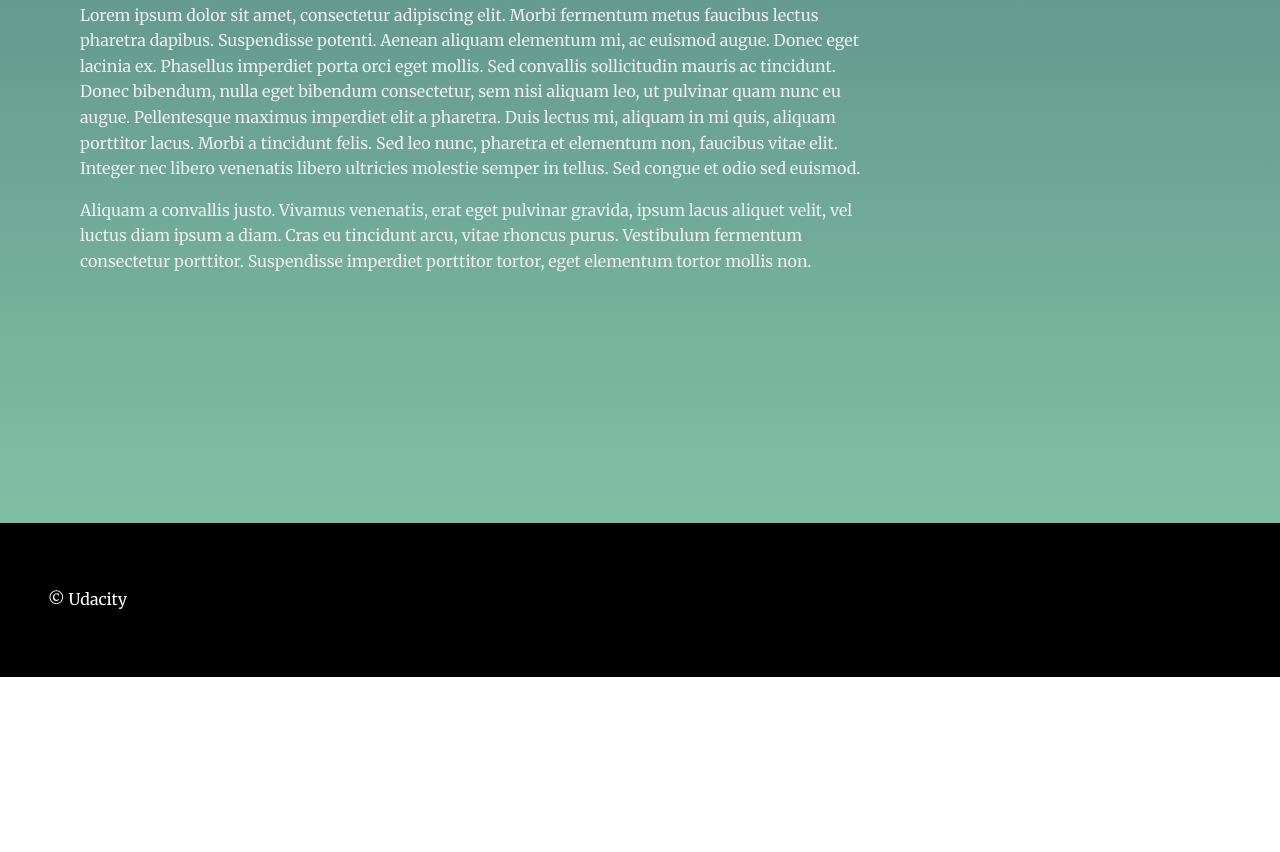
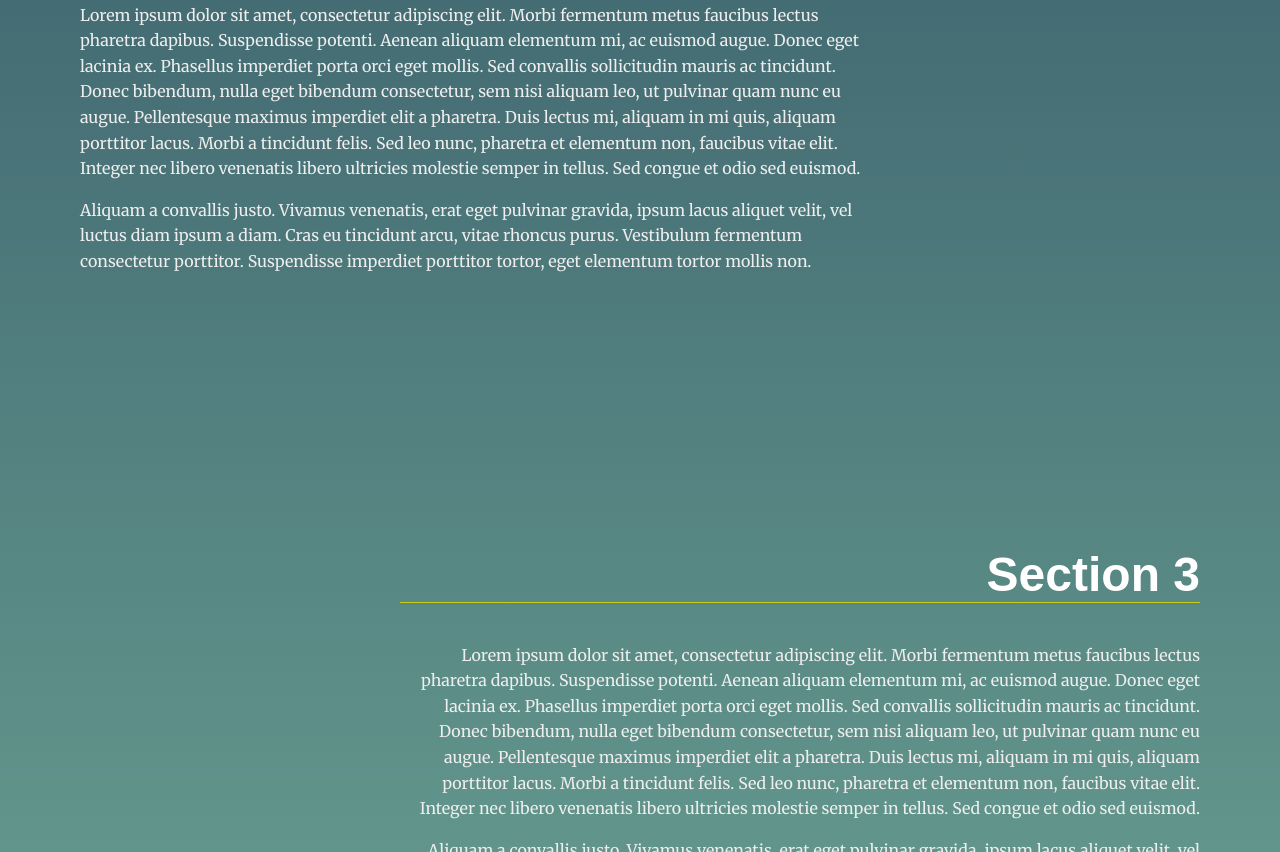
Before and after one commit to ibrahim99035/my_Landing_Page_Projec, a plain HTML site: page index.html in a window 1280 px wide. Shown: the part 1948-2800 px from the top of the page. Before the commit the page ends 2625 px from the top, so only its background shows below. Drawn offline with Linux system fonts and the light colour scheme.

Commit message:
adding more sections to test

```diff
--- a/index.html
+++ b/index.html
@@ -50,6 +50,22 @@
         <p>Aliquam a convallis justo. Vivamus venenatis, erat eget pulvinar gravida, ipsum lacus aliquet velit, vel luctus diam ipsum a diam. Cras eu tincidunt arcu, vitae rhoncus purus. Vestibulum fermentum consectetur porttitor. Suspendisse imperdiet porttitor tortor, eget elementum tortor mollis non.</p>
       </div>
     </section>
+    <section id="section4" data-nav="Section 4">
+      <div class="landing__container">
+        <h2>Section 3</h2>
+        <p>Lorem ipsum dolor sit amet, consectetur adipiscing elit. Morbi fermentum metus faucibus lectus pharetra dapibus. Suspendisse potenti. Aenean aliquam elementum mi, ac euismod augue. Donec eget lacinia ex. Phasellus imperdiet porta orci eget mollis. Sed convallis sollicitudin mauris ac tincidunt. Donec bibendum, nulla eget bibendum consectetur, sem nisi aliquam leo, ut pulvinar quam nunc eu augue. Pellentesque maximus imperdiet elit a pharetra. Duis lectus mi, aliquam in mi quis, aliquam porttitor lacus. Morbi a tincidunt felis. Sed leo nunc, pharetra et elementum non, faucibus vitae elit. Integer nec libero venenatis libero ultricies molestie semper in tellus. Sed congue et odio sed euismod.</p>
+
+        <p>Aliquam a convallis justo. Vivamus venenatis, erat eget pulvinar gravida, ipsum lacus aliquet velit, vel luctus diam ipsum a diam. Cras eu tincidunt arcu, vitae rhoncus purus. Vestibulum fermentum consectetur porttitor. Suspendisse imperdiet porttitor tortor, eget elementum tortor mollis non.</p>
+      </div>
+    </section>
+    <section id="section5" data-nav="Section 5">
+      <div class="landing__container">
+        <h2>Section 3</h2>
+        <p>Lorem ipsum dolor sit amet, consectetur adipiscing elit. Morbi fermentum metus faucibus lectus pharetra dapibus. Suspendisse potenti. Aenean aliquam elementum mi, ac euismod augue. Donec eget lacinia ex. Phasellus imperdiet porta orci eget mollis. Sed convallis sollicitudin mauris ac tincidunt. Donec bibendum, nulla eget bibendum consectetur, sem nisi aliquam leo, ut pulvinar quam nunc eu augue. Pellentesque maximus imperdiet elit a pharetra. Duis lectus mi, aliquam in mi quis, aliquam porttitor lacus. Morbi a tincidunt felis. Sed leo nunc, pharetra et elementum non, faucibus vitae elit. Integer nec libero venenatis libero ultricies molestie semper in tellus. Sed congue et odio sed euismod.</p>
+
+        <p>Aliquam a convallis justo. Vivamus venenatis, erat eget pulvinar gravida, ipsum lacus aliquet velit, vel luctus diam ipsum a diam. Cras eu tincidunt arcu, vitae rhoncus purus. Vestibulum fermentum consectetur porttitor. Suspendisse imperdiet porttitor tortor, eget elementum tortor mollis non.</p>
+      </div>
+    </section>
   </main>
   <footer class="page__footer">
     <p>&copy Udacity</p>
```
